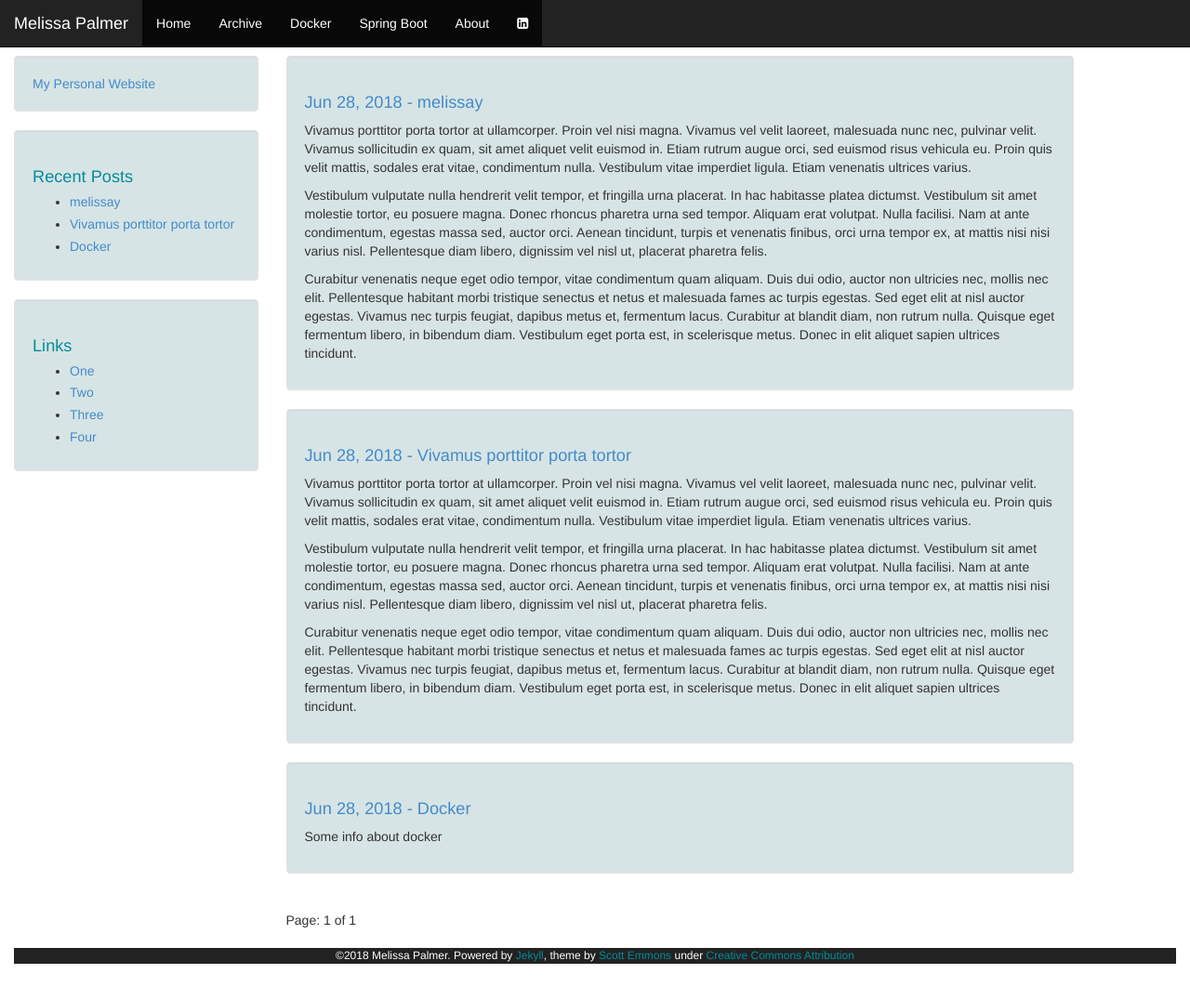
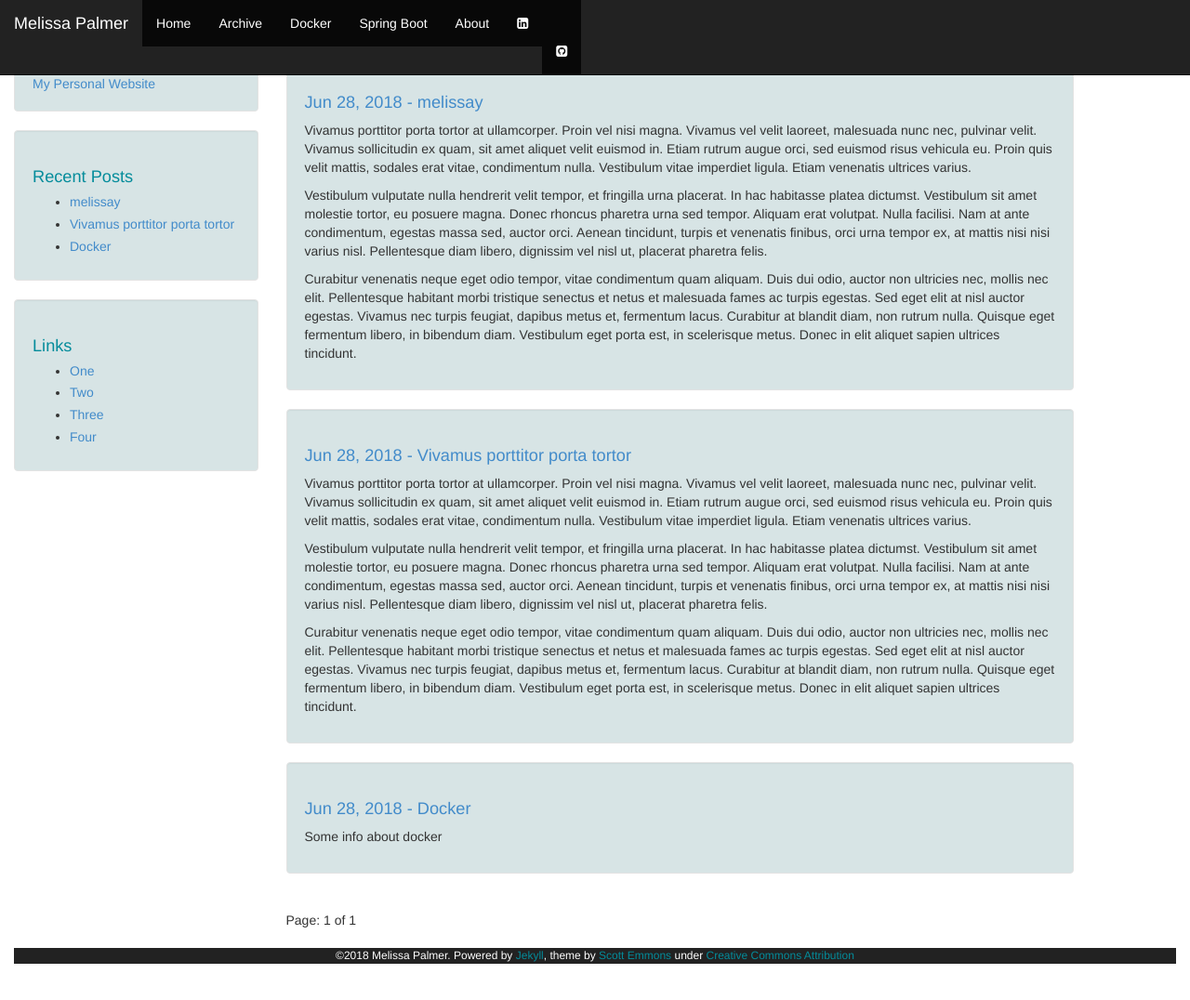
Before and after one commit to melissapalmer/melissapalmer.github.io, a Jekyll site: the page built from index.html, in a window 1280 px wide and 1107 px high. Shown: the top 1076 px of the window at 93% size. Built offline with Jekyll 4.4.1, drawn with Linux system fonts in a browser that asks for light colours; nearby versions of some CDN libraries; the list of posts is cut into pages by our own code.

Commit message:
Add Git Hub Back

```diff
--- a/_includes/header.html
+++ b/_includes/header.html
@@ -39,7 +39,7 @@
                     <li class="active"><a href="{{ site.baseurl }}/about.html">About</a></li>
 
                     <li class="active"><a href="https://www.linkedin.com/in/melissa-palmer-3b40a84"><i class="fa fa-linkedin-square"></i></li>
-
+                    <li class="active"><a href="https://github.com/{{ site.github }}"><i class="fa fa-github-square"></i></li>
                 </ul>
               </div>
 
```
